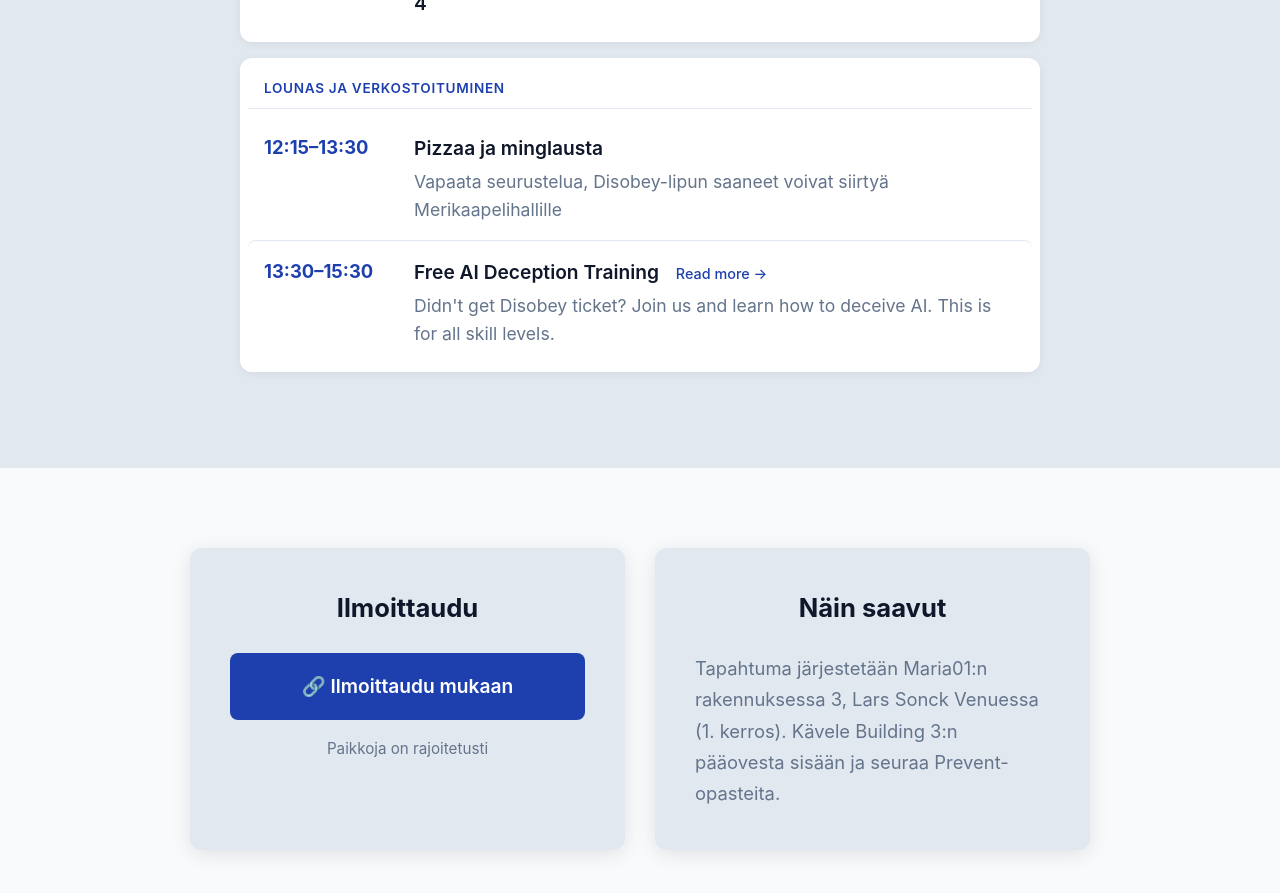
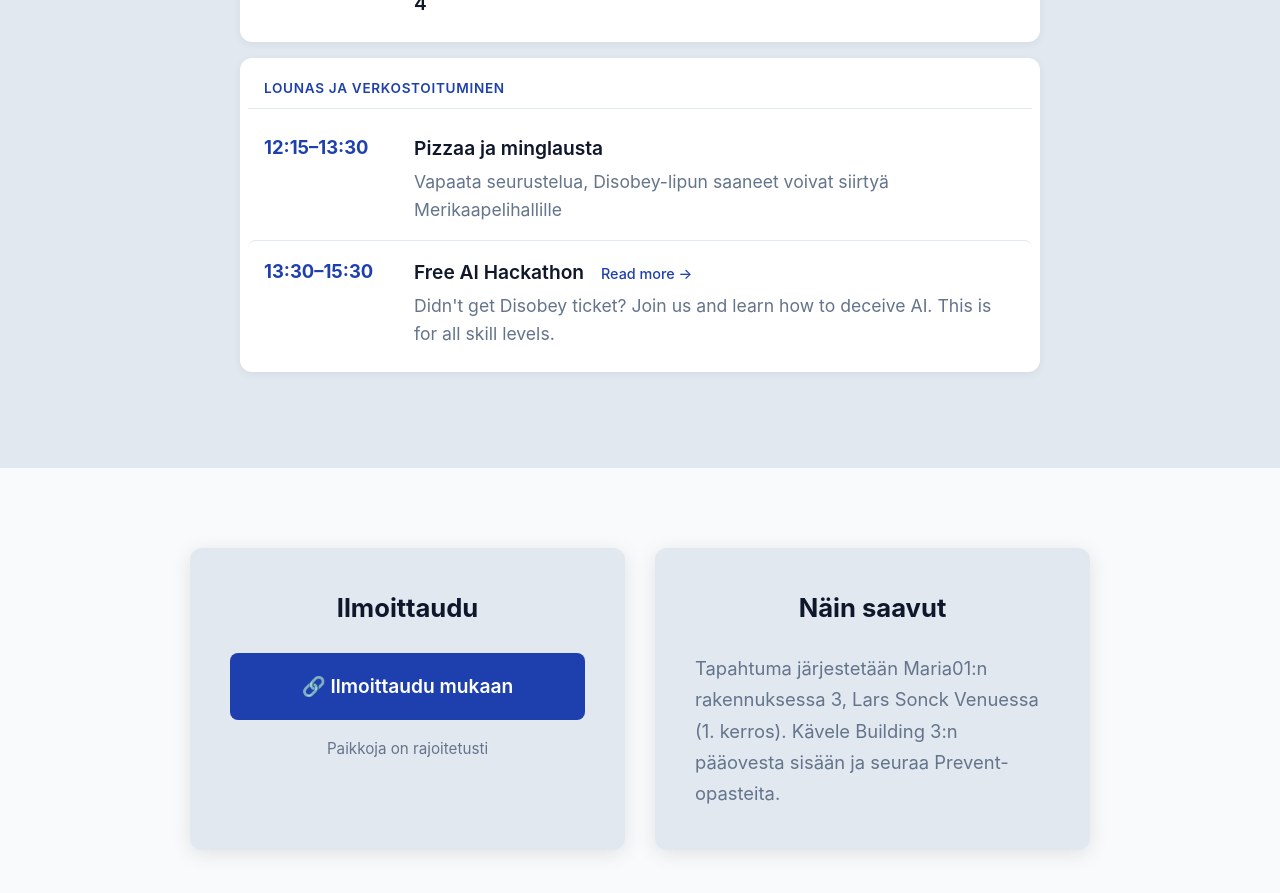
Before and after one commit to scanabc/scanabc.github.io, a Jekyll site: the page prevent26/index2.html, which Jekyll copies as it is, in a window 1280 px wide and 900 px high, scrolled down 2964 px. Shown: the top 893 px of the window. Built offline with Jekyll 4.4.1, drawn with Linux system fonts in a browser that asks for light colours; some of the changed text lies outside the part shown.

Commit message:
Prevent26: AI hackathon terminology consistency.

```diff
--- a/prevent26/index2.html
+++ b/prevent26/index2.html
@@ -631,7 +631,7 @@
           <div class="program-item">
             <div class="program-time">13:30–15:30</div>
             <div class="program-content">
-              <div class="program-title">Free AI Deception Training <a href="#ai-training" class="read-more-link">Read more →</a></div>
+              <div class="program-title">Free AI Hackathon <a href="#ai-training" class="read-more-link">Read more →</a></div>
               <div class="program-description">Didn't get Disobey ticket? Join us and learn how to deceive AI. This is for all skill levels. </div>
 
             </div>
@@ -676,7 +676,7 @@
           </div>
           <div class="hackathon-text">
             <p>
-              This training is designed for all skill levels. It offers both social and technical challenges. Facilitated by the team behind the world's first AI-breaking hackathons.
+              This hackathon is designed for all skill levels. It offers both social and technical challenges. Facilitated by the team behind the world's first AI-breaking hackathons.
             </p>
 
           </div>
```
